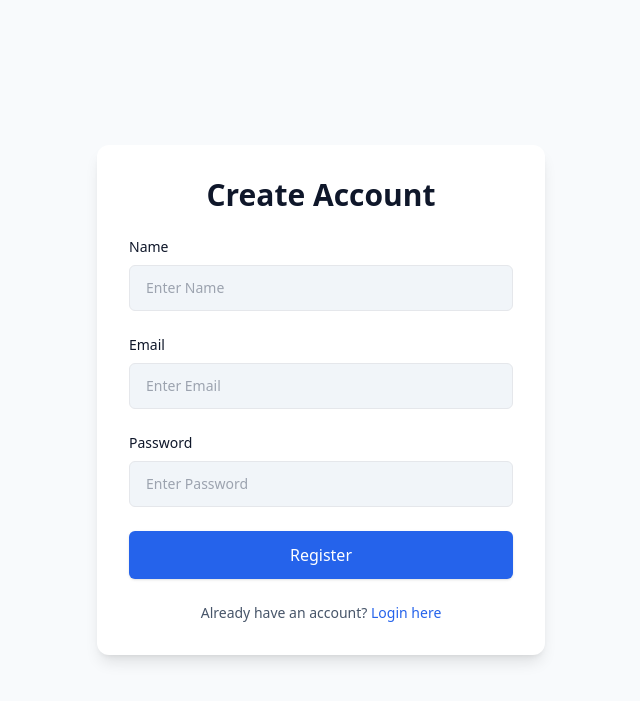
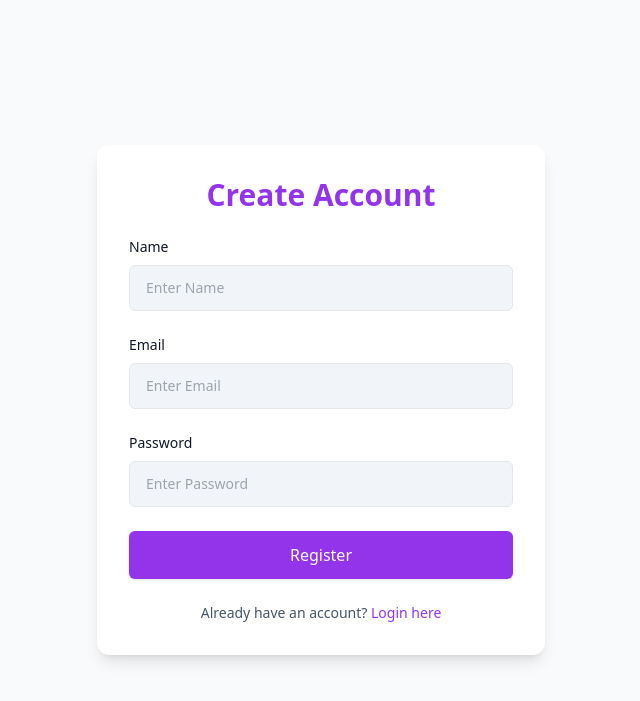
Before and after one commit to pavithira-nilavalagan/taskzen, a Flask app: page /register in a window 1280 px wide. Shown: the top 701 px of the page, without its empty margins (319-959 px from the left). Run offline with Flask 3, Linux system fonts and the light colour scheme; some libraries are stand-ins or nearby versions.

Commit message:
Update register.html

```diff
--- a/templates/register.html
+++ b/templates/register.html
@@ -10,7 +10,7 @@
 <body class="bg-slate-50 flex items-center justify-center min-h-screen p-6">
 
   <div class="w-full max-w-md bg-white p-8 rounded-xl shadow-lg">
-    <h2 class="text-3xl font-semibold text-slate-900 mb-6 text-center">Create Account</h2>
+    <h2 class="text-3xl font-semibold text-purple-600 mb-6 text-center">Create Account</h2>
 
     <form method="post" class="space-y-6">
       <div>
@@ -21,7 +21,7 @@
           type="text"
           placeholder="Enter Name"
           required
-          class="w-full px-4 py-3 text-sm text-slate-900 bg-slate-100 border border-gray-200 rounded-md focus:outline-none focus:ring-2 focus:ring-blue-500 focus:bg-white"
+          class="w-full px-4 py-3 text-sm text-slate-900 bg-slate-100 border border-gray-200 rounded-md focus:outline-none focus:ring-2 focus:ring-purple-600 focus:bg-white"
         >
       </div>
 
@@ -33,7 +33,7 @@
           type="email"
           placeholder="Enter Email"
           required
-          class="w-full px-4 py-3 text-sm text-slate-900 bg-slate-100 border border-gray-200 rounded-md focus:outline-none focus:ring-2 focus:ring-blue-500 focus:bg-white"
+          class="w-full px-4 py-3 text-sm text-slate-900 bg-slate-100 border border-gray-200 rounded-md focus:outline-none focus:ring-2 focus:ring-purple-600 focus:bg-white"
         >
       </div>
 
@@ -45,18 +45,18 @@
           type="password"
           placeholder="Enter Password"
           required
-          class="w-full px-4 py-3 text-sm text-slate-900 bg-slate-100 border border-gray-200 rounded-md focus:outline-none focus:ring-2 focus:ring-blue-500 focus:bg-white"
+          class="w-full px-4 py-3 text-sm text-slate-900 bg-slate-100 border border-gray-200 rounded-md focus:outline-none focus:ring-2 focus:ring-purple-600 focus:bg-white"
         >
       </div>
 
-      <button type="submit" class="w-full py-3 bg-blue-600 text-white font-medium rounded-md shadow hover:bg-blue-700 focus:outline-none focus:ring-2 focus:ring-blue-500">
+      <button type="submit" class="w-full py-3 bg-purple-600 text-white font-medium rounded-md shadow hover:bg-purple-700 focus:outline-none focus:ring-2 focus:ring-purple-500">
         Register
       </button>
     </form>
 
     <p class="text-center text-sm text-slate-600 mt-6">
       Already have an account?
-      <a href="/login" class="text-blue-600 font-medium hover:underline">Login here</a>
+      <a href="/login" class="text-purple-600 font-medium hover:underline">Login here</a>
     </p>
   </div>
 
```
